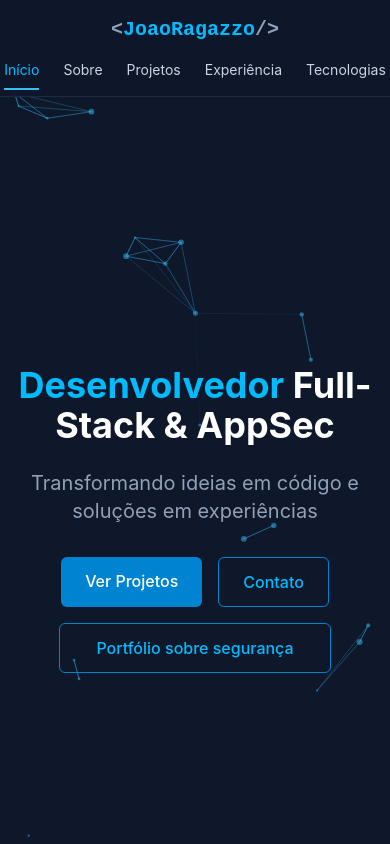
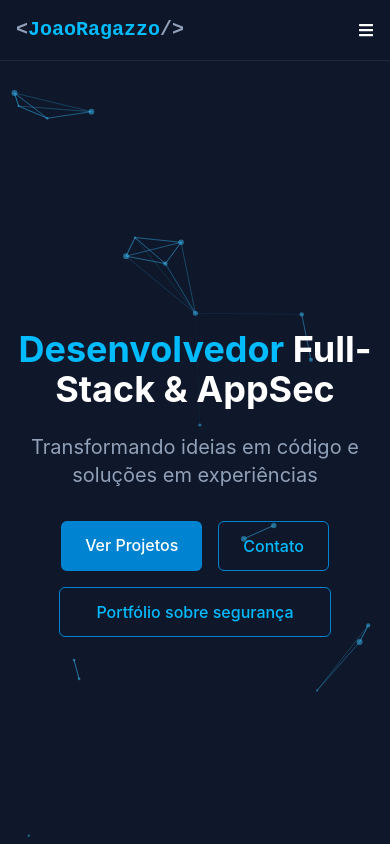
Before and after one commit to joaoragazzo/portfolio, a React (Vite) app in the folder app/: page / in a window 390 px wide. Shown: the top 844 px of the page. Built offline with nearby package versions, Linux system fonts and the light colour scheme.

Commit message:
feat: add responsiveness to portfolio

```diff
--- a/app/src/App.jsx
+++ b/app/src/App.jsx
@@ -49,10 +49,7 @@ function App() {
   return (
     <>
       <div className="min-h-screen flex flex-col">
-        <Header>
-          <JoaoRagazzo />
-          <Links />
-        </Header>
+        <Header />
 
         <main className="flex-grow">
           <Section
--- a/app/src/components/Header.jsx
+++ b/app/src/components/Header.jsx
@@ -1,11 +1,39 @@
-export const Header = ({ children }) => {
+import { FaBars } from "react-icons/fa";
+import { JoaoRagazzo } from "./JoaoRagazzo";
+import { Links } from "./Links";
+import { useState } from "react";
+import { LinksMobile } from "./LinksMobile";
+
+export const Header = () => {
+  const [mobileMenu, setMobileMenu] = useState(false);
+
+  const links = [
+    { id: "home", label: "Início" },
+    { id: "about", label: "Sobre" },
+    { id: "projects", label: "Projetos" },
+    { id: "experience", label: "Experiência" },
+    { id: "tech", label: "Tecnologias" },
+  ];
+
   return (
     <header className="sticky top-0 z-50 bg-slate-900/90 backdrop-blur-sm border-b border-slate-800">
-      <div className="container mx-auto px-4 py-4">
-        <nav className="flex flex-col md:flex-row justify-between items-center">
-          {children}
+      <div className="flex justify-between w-full px-4 py-4 items-center">
+        <JoaoRagazzo />
+        <nav className="hidden md:flex flex-col md:flex-row">
+          <Links links={links} />
         </nav>
+        <button
+          onClick={() => {
+            setMobileMenu(!mobileMenu);
+          }}
+          className="md:hidden text-white cursor-pointer"
+        >
+          <FaBars />
+        </button>
       </div>
+      {mobileMenu && (
+        <LinksMobile links={links} onItemClick={() => setMobileMenu(false)} />
+      )}
     </header>
   );
 };
--- a/app/src/components/JoaoRagazzo.jsx
+++ b/app/src/components/JoaoRagazzo.jsx
@@ -1,6 +1,6 @@
 export const JoaoRagazzo = () => {
   return (
-    <div className="flex items-center mb-4 md:mb-0">
+    <div className="flex items-center mb-0">
       <div className="code-font text-xl font-semibold text-sky-400">
         <span className="text-slate-400">&lt;</span>
         JoaoRagazzo
--- a/app/src/components/Links.jsx
+++ b/app/src/components/Links.jsx
@@ -1,6 +1,6 @@
 import { useEffect, useState } from "react";
 
-export const Links = () => {
+export const Links = ({ links }) => {
   const [activePage, setActivePage] = useState("home");
 
   useEffect(() => {
@@ -15,7 +15,10 @@ export const Links = () => {
           const offsetTop = element.offsetTop;
           const offsetHeight = element.offsetHeight;
 
-          if (window.scrollY >= offsetTop - 100 && window.scrollY < offsetTop + offsetHeight - 100) {
+          if (
+            window.scrollY >= offsetTop - 100 &&
+            window.scrollY < offsetTop + offsetHeight - 100
+          ) {
             current = section;
           }
         }
@@ -33,13 +36,7 @@ export const Links = () => {
 
   return (
     <ul className="flex space-x-6 text-sm">
-      {[
-        { id: "home", label: "Início" },
-        { id: "about", label: "Sobre" },
-        { id: "projects", label: "Projetos" },
-        { id: "experience", label: "Experiência" },
-        { id: "tech", label: "Tecnologias" },
-      ].map((link) => (
+      {links.map((link) => (
         <li key={link.id}>
           <a
             href={`#${link.id}`}
--- /dev/null
+++ b/app/src/components/LinksMobile.jsx
@@ -0,0 +1,18 @@
+export const LinksMobile = ({ links, onItemClick }) => {
+  return (
+    <div class="md:hidden bg-slate-900 border-b border-slate-800">
+      <div class="container mx-auto px-4 py-2 flex flex-col space-y-3">
+        {links.map((content, key) => (
+          <a
+            onClick={() => {onItemClick()}}
+            key={key}
+            href={`#${content.id}`}
+            class="py-2 text-slate-300 hover:text-white transition-colors"
+          >
+            {content.label}
+          </a>
+        ))}
+      </div>
+    </div>
+  );
+};
```
